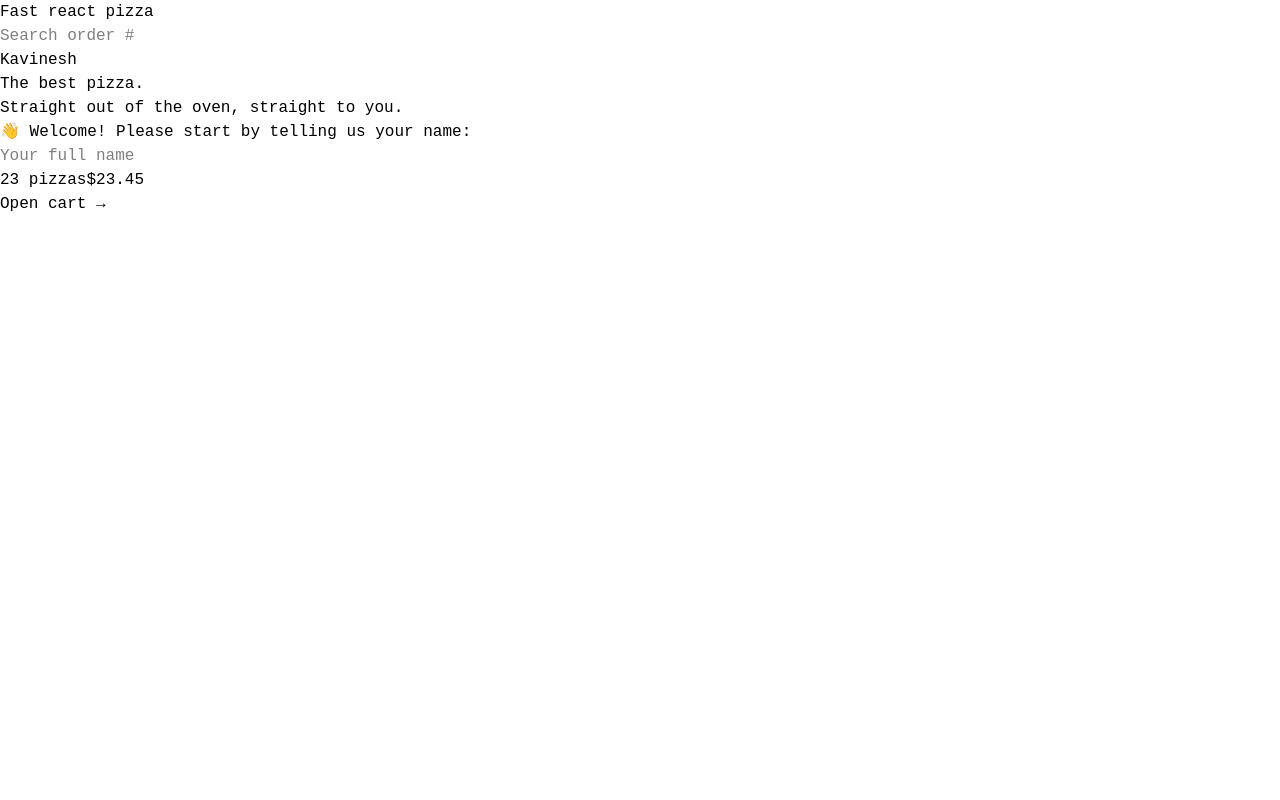
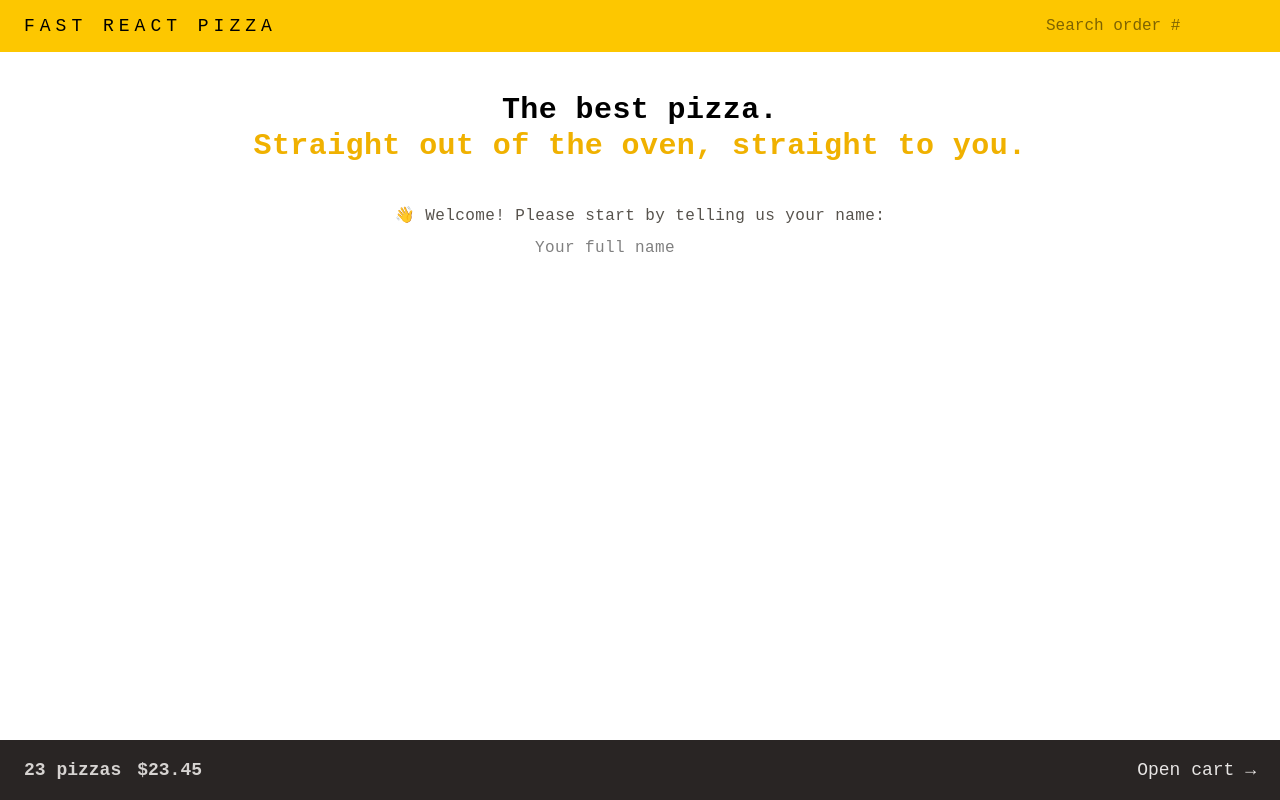
Before and after one commit to Kavinesh248/react-course-project, a React (Vite) app in the folder fast-react-pizza/: page / in a window 1280 px wide. Built offline with nearby package versions, Linux system fonts and the light colour scheme; a web font is replaced by a local one.

Commit message:
some change

```diff
--- a/fast-react-pizza/package.json
+++ b/fast-react-pizza/package.json
@@ -10,9 +10,11 @@
     "preview": "vite preview"
   },
   "dependencies": {
+    "@tailwindcss/vite": "^4.0.9",
     "react": "^19.0.0",
     "react-dom": "^19.0.0",
-    "react-router-dom": "^7.2.0"
+    "react-router-dom": "^7.2.0",
+    "tailwindcss": "^4.0.9"
   },
   "devDependencies": {
     "@eslint/js": "^9.19.0",
@@ -24,6 +26,8 @@
     "eslint-plugin-react-hooks": "^5.0.0",
     "eslint-plugin-react-refresh": "^0.4.18",
     "globals": "^15.14.0",
+    "prettier": "^3.5.3",
+    "prettier-plugin-tailwindcss": "^0.6.11",
     "vite": "^6.1.0"
   }
 }
--- /dev/null
+++ b/fast-react-pizza/tailwind.config.js
@@ -0,0 +1,11 @@
+export default {
+  purge: [],
+  darkMode: false, // or 'media' or 'class'
+  theme: {
+    extend: {},
+  },
+  variants: {
+    extend: {},
+  },
+  plugins: [],
+};
--- a/fast-react-pizza/vite.config.js
+++ b/fast-react-pizza/vite.config.js
@@ -1,7 +1,8 @@
 import { defineConfig } from "vite";
 import react from "@vitejs/plugin-react";
+import tailwindcss from "@tailwindcss/vite";
 
 // https://vite.dev/config/
 export default defineConfig({
-  plugins: [react()],
+  plugins: [react(), tailwindcss()],
 });
```
Also changed, not shown: 1 other file (tests, documents, lock files or other folders).
